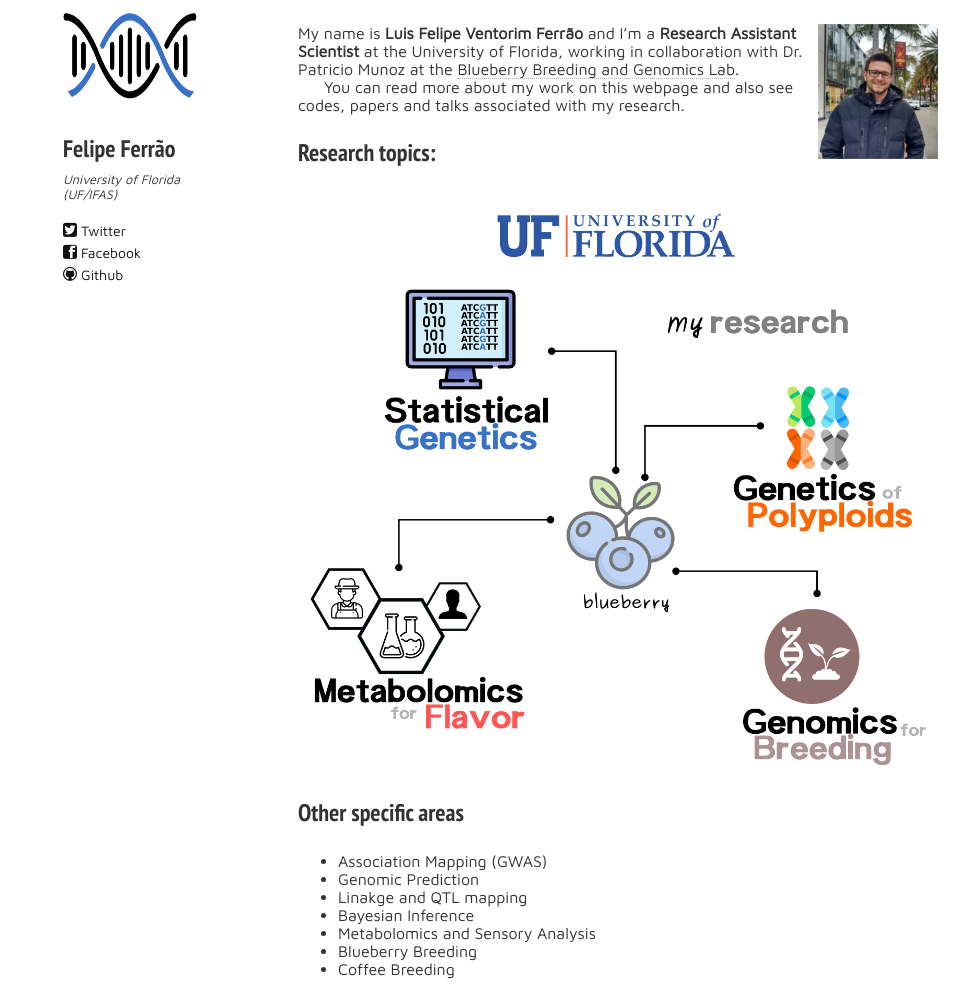
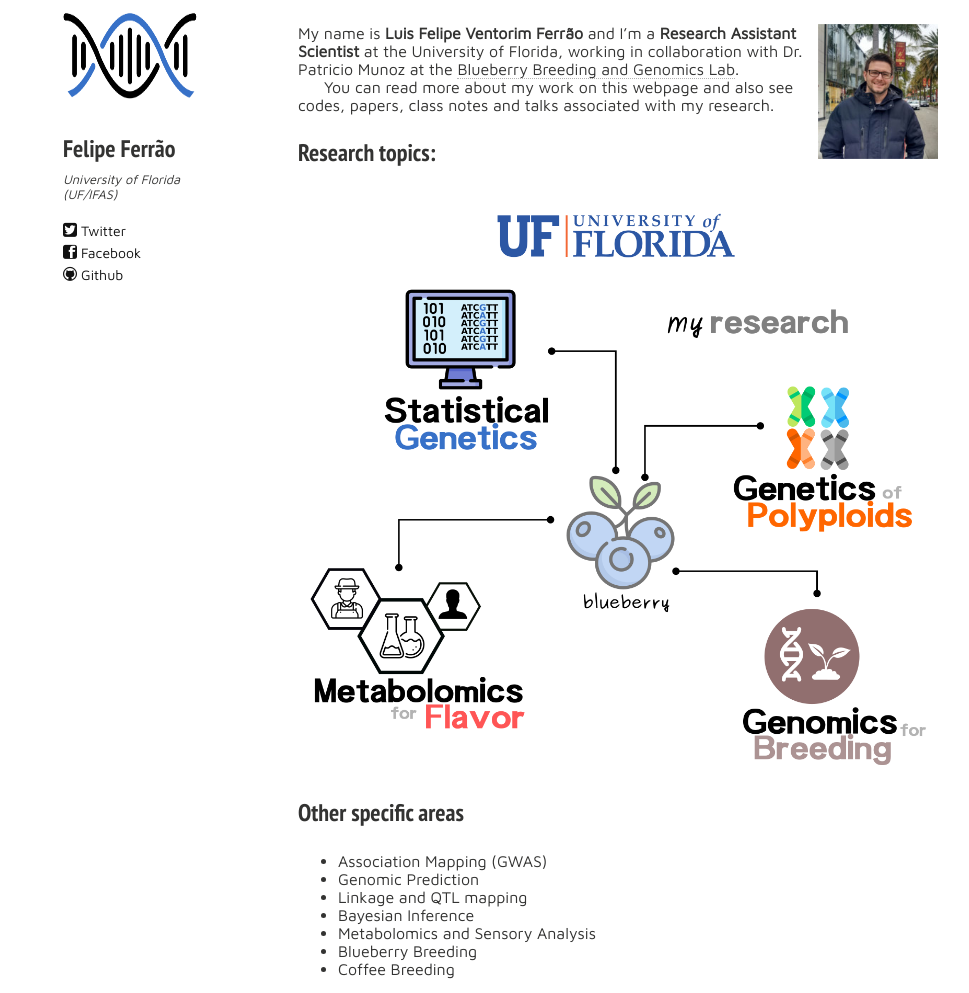
Before and after one commit to lfelipe-ferrao/lfelipe-ferrao.github.io, a Jekyll site: the page built from index.md, in a window 1280 px wide. Shown: the part 131-1124 px from the top of the page, without its empty margins (22-991 px from the left). Built offline with Jekyll 4.4.1, drawn with Linux system fonts in a browser that asks for light colours; nearby versions of some CDN libraries.

Commit message:
Update index.md

```diff
--- a/index.md
+++ b/index.md
@@ -13,7 +13,7 @@ modified: 11-6-2014
 
 <img src="{{ site.url }}/images/felipe.jpg" width="120">{: .image-pull-right}  My name is **Luis Felipe Ventorim Ferrão** and I'm a **Research Assistant Scientist** at the University of Florida, working in collaboration with Dr. Patricio Munoz at the [Blueberry Breeding and Genomics Lab](https://www.blueberrybreeding.com/).
 
-You can read more about my work on this webpage and also see codes, papers and talks associated with my research.
+You can read more about my work on this webpage and also see codes, papers, class notes and talks associated with my research.
 
 ### Research topics:
 
@@ -25,7 +25,7 @@ You can read more about my work on this webpage and also see codes, papers and t
 
 - Association Mapping (GWAS)
 - Genomic Prediction
-- Linakge and QTL mapping
+- Linkage and QTL mapping
 - Bayesian Inference
 - Metabolomics and Sensory Analysis
 - Blueberry Breeding
```
